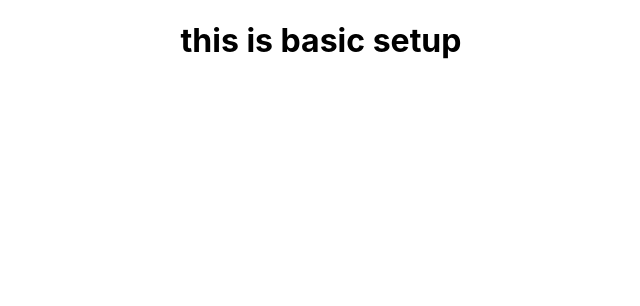
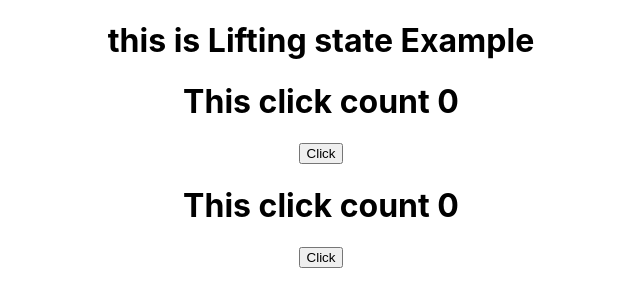
Before and after one commit to muralitharan805/react_warmup, a React (Create React App) app: page / in a window 1280 px wide. Shown: the top 306 px of the page, without its empty margins (319-959 px from the left). Built offline with nearby package versions, Linux system fonts and the light colour scheme.

Commit message:
This is basic state

```diff
--- a/src/App.js
+++ b/src/App.js
@@ -1,9 +1,12 @@
 import './App.css';
+import Try1 from './Try1'
 
 function App() {
   return (
     <div className="App">
-      <h1>this is basic setup</h1>
+      <h1>this is Lifting state Example</h1>
+      <Try1></Try1>
+      <Try1></Try1>
     </div>
   );
 }
--- /dev/null
+++ b/src/Try1.js
@@ -0,0 +1,27 @@
+import React, { Component } from 'react'
+
+export class Try1 extends Component {
+  constructor(props)
+  {
+    super(props)
+    this.state={
+      count:0
+    }
+    this.handleOnClick=this.handleOnClick.bind(this)
+  }
+  handleOnClick(){
+    this.setState((state)=>({
+      count:state.count+1
+    }))
+  }
+  render() {
+    return (
+      <div>
+        <h1>This click count {this.state.count}</h1>
+        <button onClick={this.handleOnClick}>Click</button>
+      </div>
+    )
+  }
+}
+
+export default Try1
```
